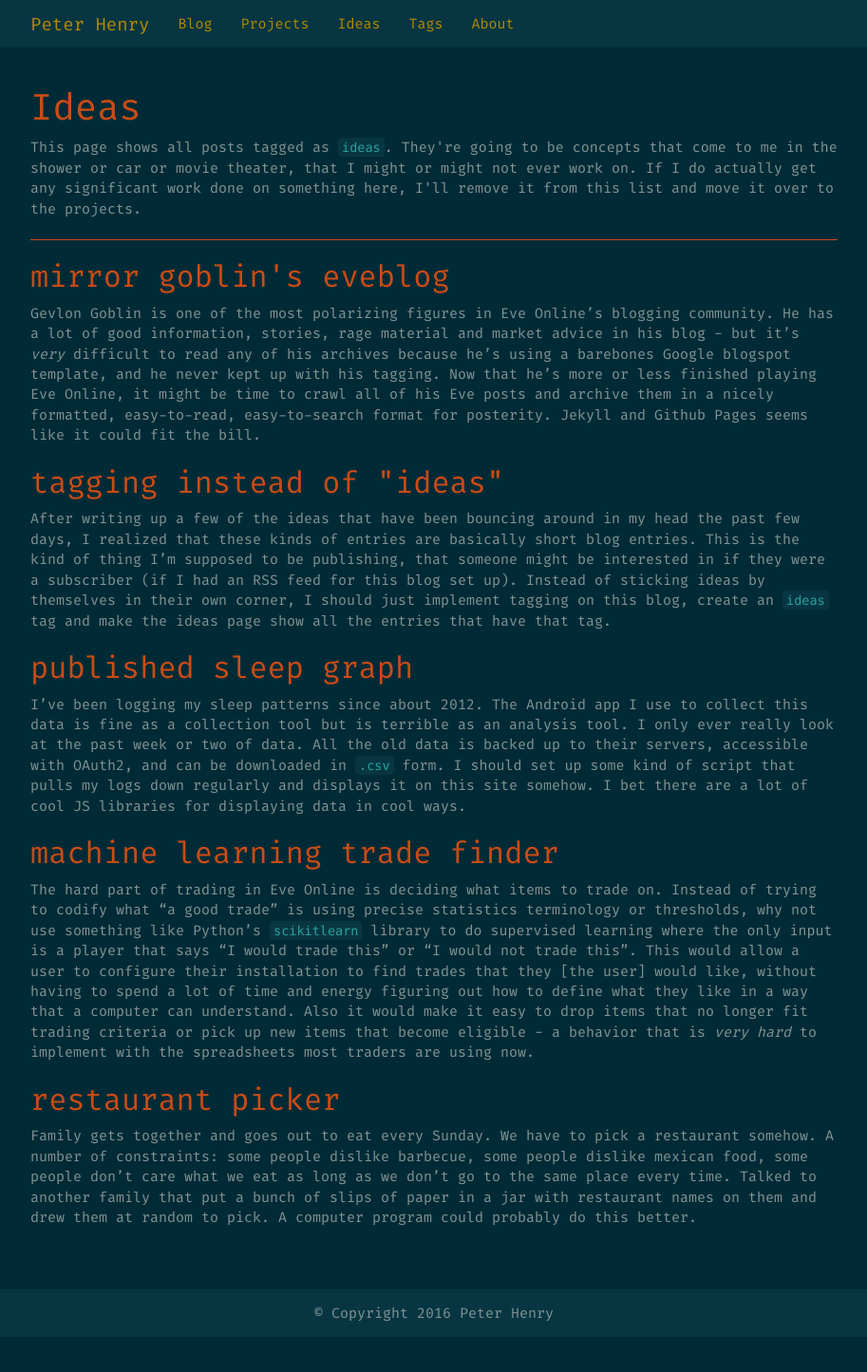
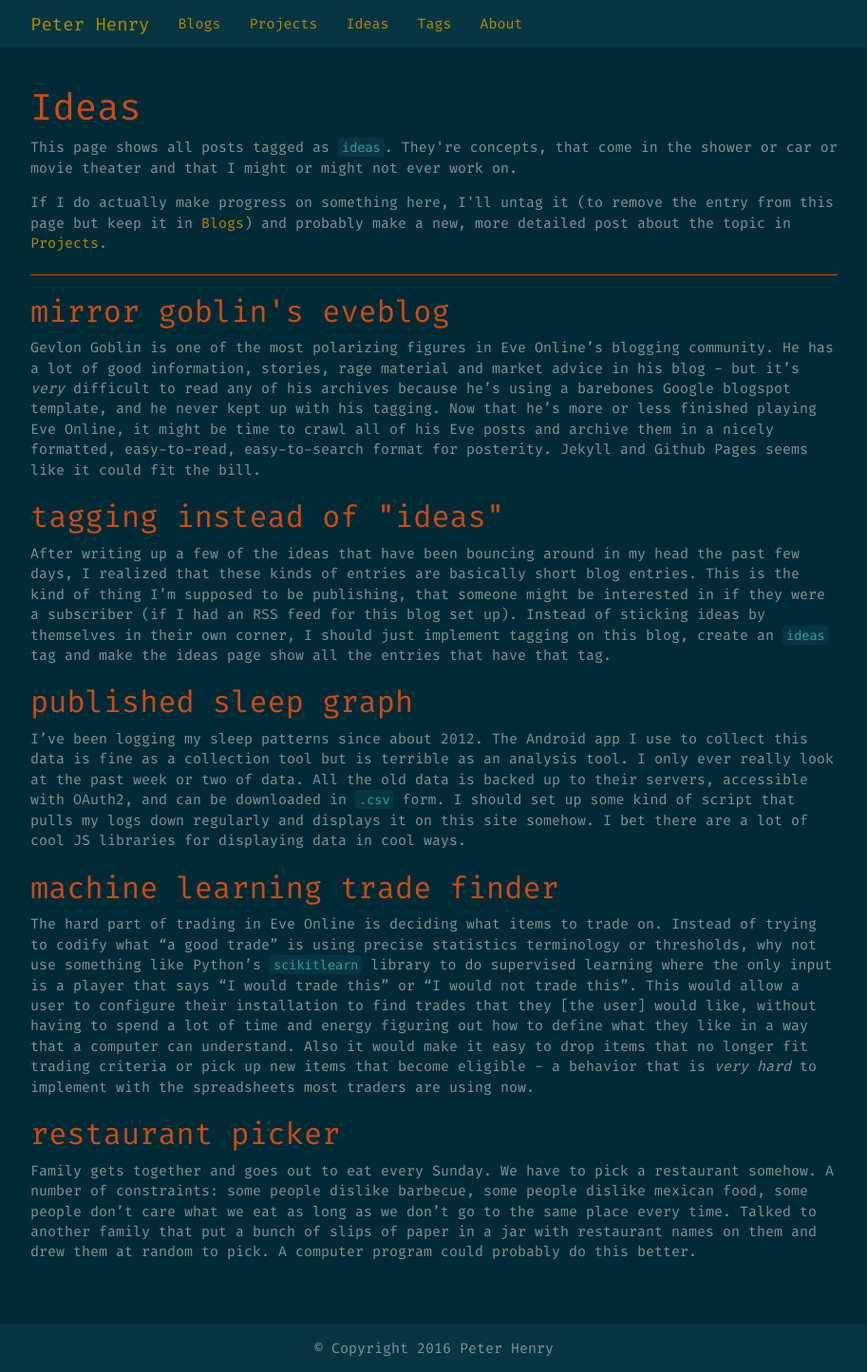
Before and after one commit to mosbasik/portfolio-jekyll, a Jekyll site: the page built from ideas/index.html, in a window 1280 px wide. Shown: the whole page at 95% size, without its empty margins (183-1096 px from the left). Built offline with Jekyll 4.4.1, drawn with Linux system fonts in a browser that asks for light colours; nearby versions of some CDN libraries; some web fonts are replaced; before the commit the page ends 1408 px from its top, so only the background shows below that.

Commit message:
typographical fixes

```diff
--- a/_includes/navbar.html
+++ b/_includes/navbar.html
@@ -14,7 +14,7 @@
         <!-- Collect the nav links, forms, and other content for toggling -->
         <div class="collapse navbar-collapse" id="bs-example-navbar-collapse-1">
             <ul class="nav navbar-nav">
-                <li><a href="/blogs" target="_self">Blog</a></li>
+                <li><a href="/blogs" target="_self">Blogs</a></li>
                 <li><a href="/projects" target="_self">Projects</a></li>
                 <li><a href="/ideas" target="_self">Ideas</a></li>
                 <li><a href="/tags" target="_self">Tags</a></li>
--- a/ideas/index.html
+++ b/ideas/index.html
@@ -4,7 +4,9 @@ layout: base
 
 <h1>Ideas</h1>
 
-<p>This page shows all posts tagged as <code class="highlighter-rouge">ideas</code>.  They're going to be concepts that come to me in the shower or car or movie theater, that I might or might not ever work on.  If I do actually get any significant work done on something here, I'll remove it from this list and move it over to the projects.</p>
+<p>This page shows all posts tagged as <code class="highlighter-rouge">ideas</code>.  They're concepts, that come in the shower or car or movie theater and that I might or might not ever work on.</p>
+
+<p>If I do actually make progress on something here, I'll untag it (to remove the entry from this page but keep it in <a href="/blogs" target="_self">Blogs</a>) and probably make a new, more detailed post about the topic in <a href="/projects" target="_self">Projects</a>.</p>
 
 <hr>
 
--- a/index.html
+++ b/index.html
@@ -12,7 +12,7 @@ layout: base
 <hr>
 <div class="row">
   <div class="col-md-6">
-    <h2>Recent Blogs</h2>
+    <h2>Blogs</h2>
     {% for blog in site.categories.blogs limit:3 %}
       <div class="row clickable-entry">
         <div class="col-xs-12">
```
